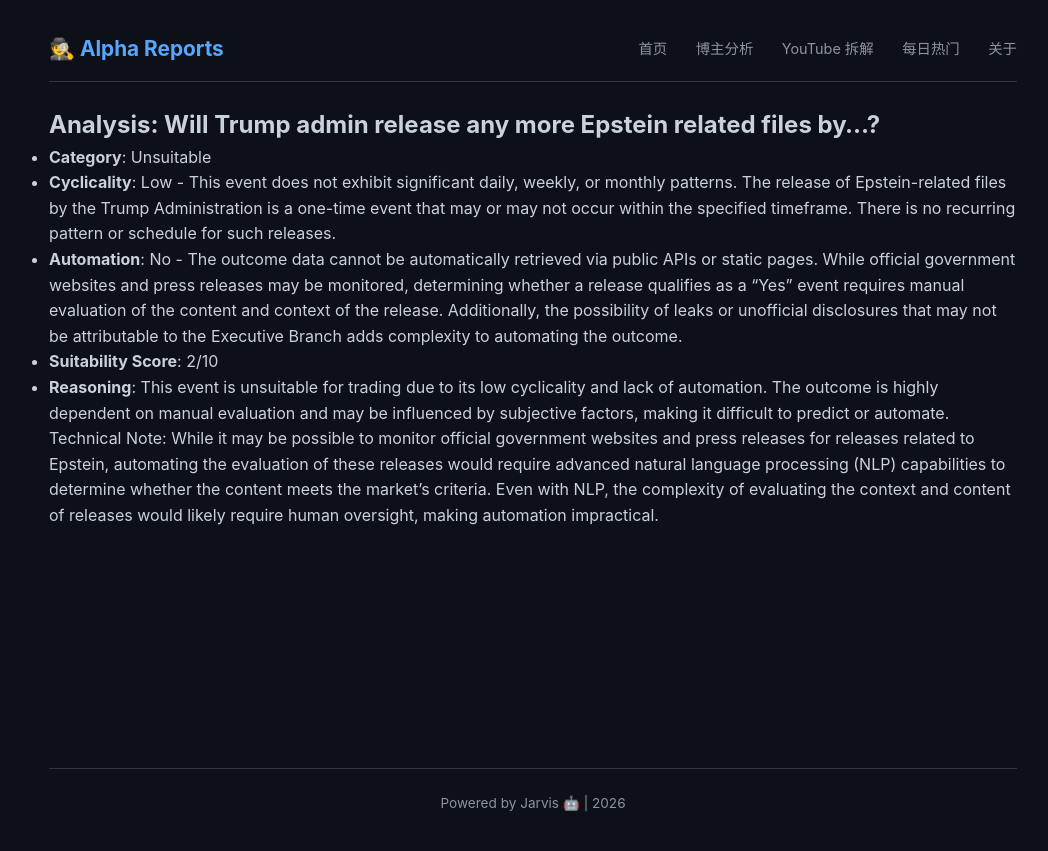
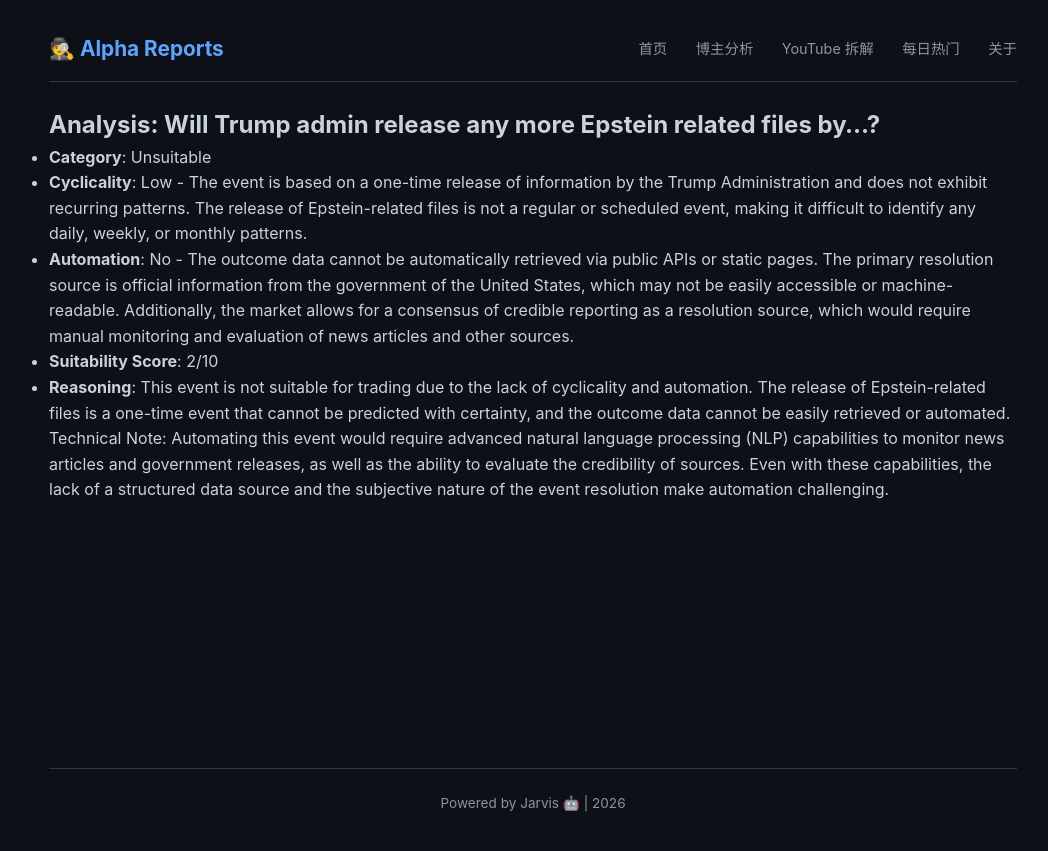
Before and after one commit to amencris073-png/crypto-alpha-reports, a Jekyll site: the page built from polymarket_analysis/unsuitable/2026-02-04_will_trump_admin_release_any_more_epstein_related_.md, in a window 1280 px wide. Shown: the top 851 px of the page, without its empty margins (107-1155 px from the left). Built offline with Jekyll 4.4.1, drawn with Linux system fonts in a browser that asks for light colours; our own code applies the rules of GitHub Pages for plain Markdown files.

Commit message:
Automated analysis for Will Trump admin release any more Epstein related files by...?

```diff
--- a/polymarket_analysis/unsuitable/2026-02-04_will_trump_admin_release_any_more_epstein_related_.md
+++ b/polymarket_analysis/unsuitable/2026-02-04_will_trump_admin_release_any_more_epstein_related_.md
@@ -1,9 +1,9 @@
 ## Analysis: Will Trump admin release any more Epstein related files by...?
 
 - **Category**: Unsuitable
-- **Cyclicality**: Low - This event does not exhibit significant daily, weekly, or monthly patterns. The release of Epstein-related files by the Trump Administration is a one-time event that may or may not occur within the specified timeframe. There is no recurring pattern or schedule for such releases.
-- **Automation**: No - The outcome data cannot be automatically retrieved via public APIs or static pages. While official government websites and press releases may be monitored, determining whether a release qualifies as a "Yes" event requires manual evaluation of the content and context of the release. Additionally, the possibility of leaks or unofficial disclosures that may not be attributable to the Executive Branch adds complexity to automating the outcome.
+- **Cyclicality**: Low - The event is based on a one-time release of information by the Trump Administration and does not exhibit recurring patterns. The release of Epstein-related files is not a regular or scheduled event, making it difficult to identify any daily, weekly, or monthly patterns.
+- **Automation**: No - The outcome data cannot be automatically retrieved via public APIs or static pages. The primary resolution source is official information from the government of the United States, which may not be easily accessible or machine-readable. Additionally, the market allows for a consensus of credible reporting as a resolution source, which would require manual monitoring and evaluation of news articles and other sources.
 - **Suitability Score**: 2/10
-- **Reasoning**: This event is unsuitable for trading due to its low cyclicality and lack of automation. The outcome is highly dependent on manual evaluation and may be influenced by subjective factors, making it difficult to predict or automate.
+- **Reasoning**: This event is not suitable for trading due to the lack of cyclicality and automation. The release of Epstein-related files is a one-time event that cannot be predicted with certainty, and the outcome data cannot be easily retrieved or automated.
 
-Technical Note: While it may be possible to monitor official government websites and press releases for releases related to Epstein, automating the evaluation of these releases would require advanced natural language processing (NLP) capabilities to determine whether the content meets the market's criteria. Even with NLP, the complexity of evaluating the context and content of releases would likely require human oversight, making automation impractical.
+Technical Note: Automating this event would require advanced natural language processing (NLP) capabilities to monitor news articles and government releases, as well as the ability to evaluate the credibility of sources. Even with these capabilities, the lack of a structured data source and the subjective nature of the event resolution make automation challenging.
```
